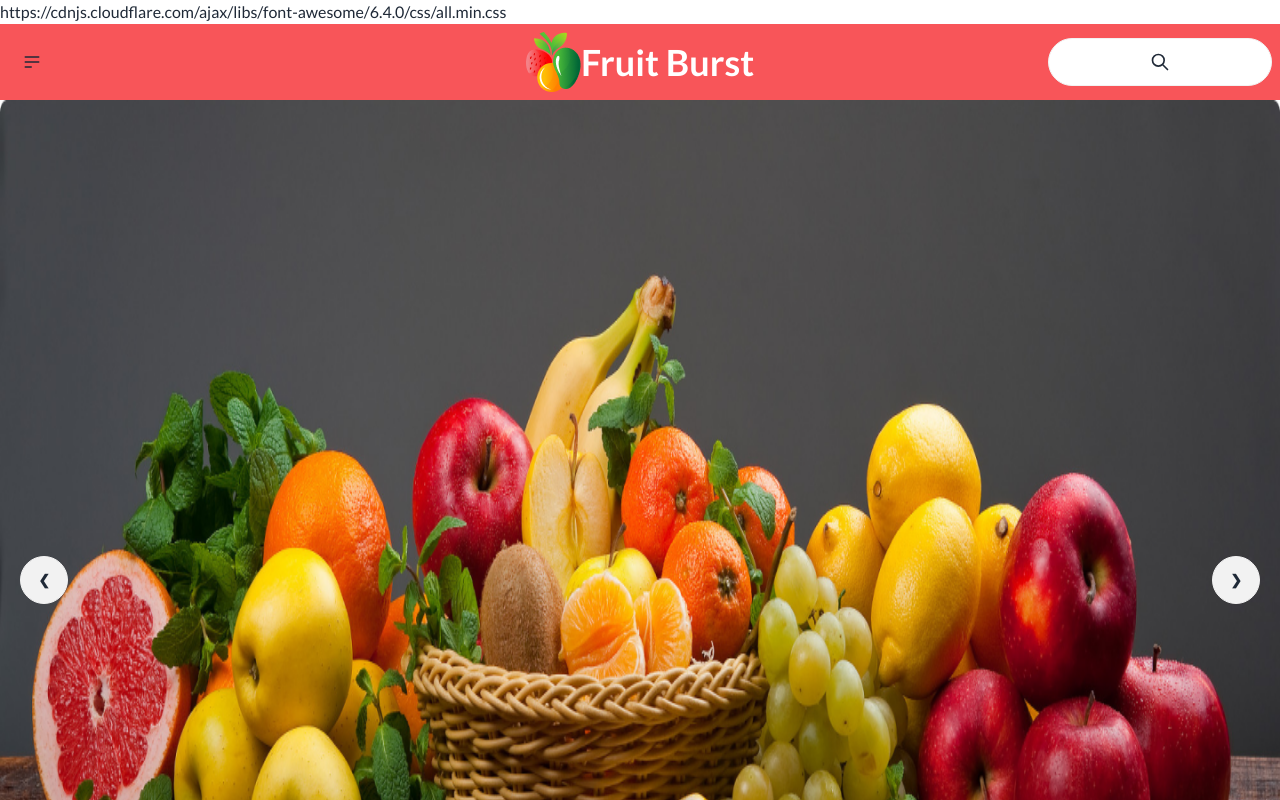
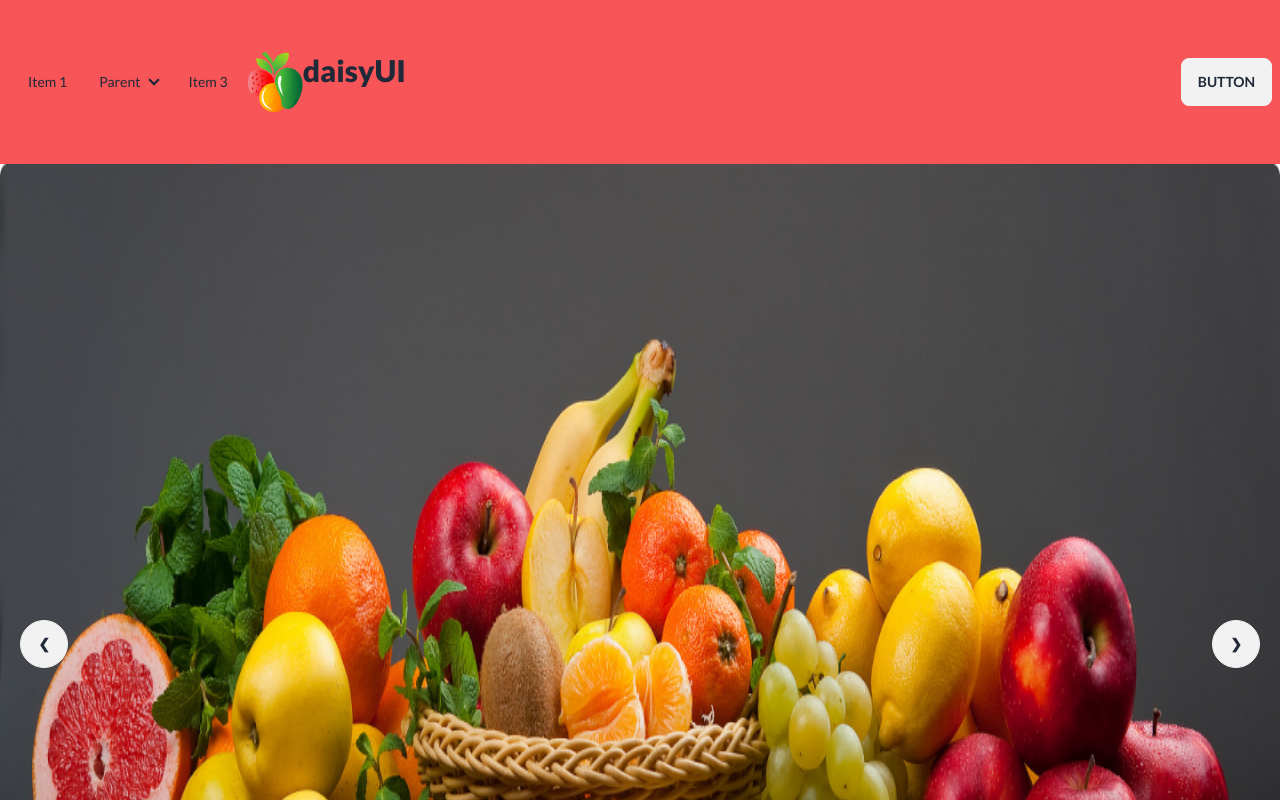
Before and after one commit to farhanamimu/my-fruit-brust-assignment, a plain HTML site: page index.html in a window 1280 px wide. Shown: the top 800 px of the page. Drawn offline with nearby package versions, Linux system fonts and the light colour scheme; grey boxes are pictures that could not be loaded.

Commit message:
added header part responsive

```diff
--- a/index.html
+++ b/index.html
@@ -6,7 +6,6 @@
     <meta name="viewport" content="width=device-width, initial-scale=1.0">
     <title>My fruit burst assignment</title>
     <link href="https://cdn.jsdelivr.net/npm/daisyui@3.4.0/dist/full.css" rel="stylesheet" type="text/css" />
-    https://cdnjs.cloudflare.com/ajax/libs/font-awesome/6.4.0/css/all.min.css
     <script src="https://cdn.tailwindcss.com"></script>
     <link rel="preconnect" href="https://fonts.googleapis.com">
     <link rel="preconnect" href="https://fonts.gstatic.com" crossorigin>
@@ -35,39 +34,43 @@
         <div class="navbar bg-bg-color">
             <div class="navbar-start">
               <div class="dropdown">
-                    <label tabindex="0" class="btn btn-ghost btn-circle">
-                        <svg xmlns="http://www.w3.org/2000/svg" class="h-5 w-5" fill="none" viewBox="0 0 24 24"
-                            stroke="currentColor">
-                            <path stroke-linecap="round" stroke-linejoin="round" stroke-width="2"
-                                d="M4 6h16M4 12h16M4 18h7" />
-                        </svg>
+                <label tabindex="0" class="btn btn-ghost lg:hidden">
+                  <svg xmlns="http://www.w3.org/2000/svg" class="h-5 w-5" fill="none" viewBox="0 0 24 24" stroke="currentColor"><path stroke-linecap="round" stroke-linejoin="round" stroke-width="2" d="M4 6h16M4 12h8m-8 6h16" /></svg>
                 </label>
-                    <ul tabindex="0"
-                        class="menu menu-sm dropdown-content mt-3 z-[1] p-2 shadow bg-base-100 rounded-box w-52 md:flex justify-start gap-10 mt-3 z-[1] p-2 text-xl font-semibold text-wh-52">
-                        <ul tabindex="0"
-                            class="flex justify-start gap-10 mt-3 z-[1] p-2 text-xl font-semibold text-white">
+                <ul tabindex="0" class="menu menu-sm dropdown-content mt-3 z-[1] p-2 shadow bg-base-100 rounded-box w-52">
                   <li><a>Home</a></li>
                   <li><a>About Us</a></li>
                   <li><a>Shop</a></li>
                   <li><a>All Fruits</a></li>
                 </ul>
+
+            <div class="navbar-center hidden lg:flex">
+              <ul class="menu menu-horizontal px-1">
+                <li><a>Item 1</a></li>
+                <li tabindex="0">
+                  <details>
+                    <summary>Parent</summary>
+                    <ul class="p-2">
+                      <li><a>Submenu 1</a></li>
+                      <li><a>Submenu 2</a></li>
+                    </ul>
+                  </details>
+                </li>
+                <li><a>Item 3</a></li>
+              </ul>
             </div>
         </div>
-            <div class="navbar-center">
+        <div class="flex justify-center py-11">
         <img src="./images/logo.png" alt="">
-                <h4 class=" text-lg  font-bold text-white md:text-4xl "> Fruit Burst</h4>
+        <p class="font-extrabold text-3xl text-center">daisyUI</p>
+    </div>
       </div>
             <div class="navbar-end">
-                <button class="btn md: btn-circle bg-white rounded-full w-56">
-                    <svg xmlns="http://www.w3.org/2000/svg" class="h-5 w-5" fill="none" viewBox="0 0 24 24"
-                        stroke="currentColor">
-                        <path stroke-linecap="round" stroke-linejoin="round" stroke-width="2"
-                            d="M21 21l-6-6m2-5a7 7 0 11-14 0 7 7 0 0114 0z" />
-                    </svg>
-                </button>
-
+              <a class="btn">Button</a>
             </div>
           </div>
+<!-- navbar ended -->
+
         <section>
             <div class="carousel w-full">
                 <div id="slide1" class="carousel-item relative w-full">
@@ -104,6 +107,7 @@
 
     </header>
     <main>
+        <!-- navbar -->
 
     </main>
     <footer>
```
Lines whose indentation alone changed are shown as unchanged.
